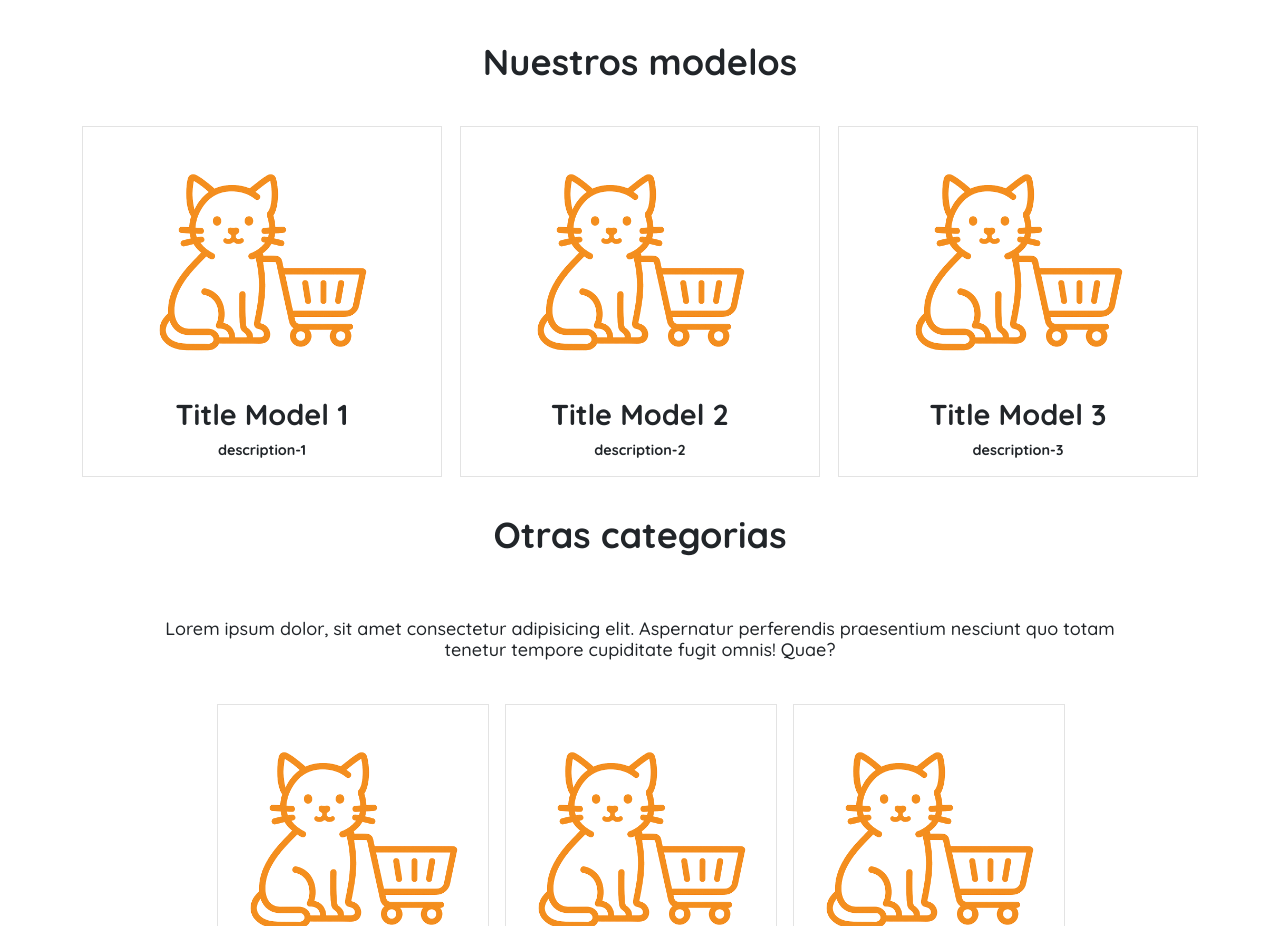
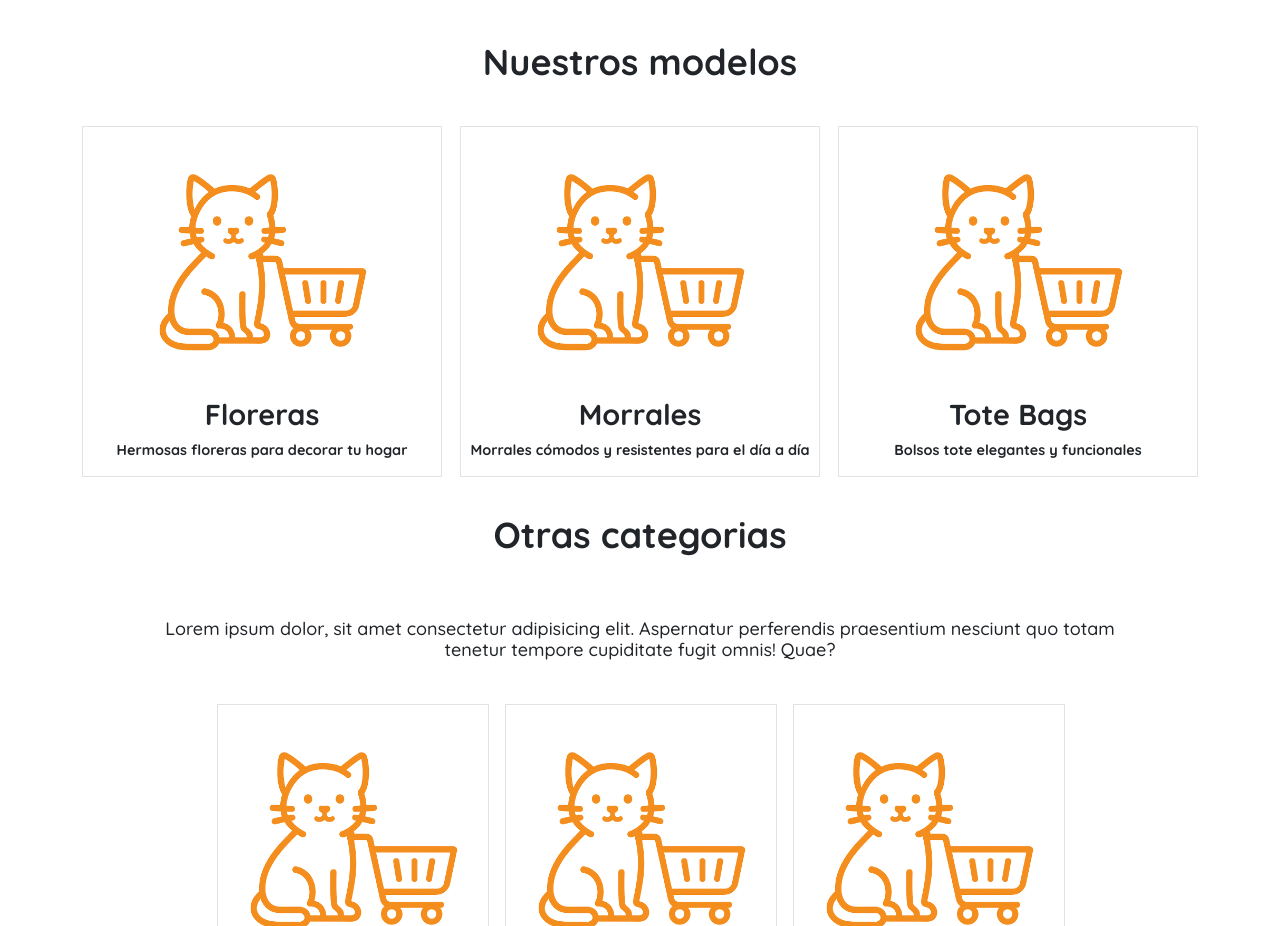
Before and after one commit to Luisezalazar/ProjectMarket-FrontReact, a React (Vite) app: page / in a window 1280 px wide. Shown: the part 880-1806 px from the top of the page. Built offline with nearby package versions, Linux system fonts and the light colour scheme.

Commit message:
products9

```diff
--- a/src/component/ModelProductCard.jsx
+++ b/src/component/ModelProductCard.jsx
@@ -1,29 +1,52 @@
+import { useNavigate } from "react-router-dom"
+
 export const ModelProductCard = () => {
+  const navigate = useNavigate();
+
+  const models = [
+    {
+      id: 1,
+      title: "Floreras",
+      description: "Hermosas floreras para decorar tu hogar",
+      category: "Florera",
+      image: "../../public/img/Miaurket.png"
+    },
+    {
+      id: 2,
+      title: "Morrales",
+      description: "Morrales cómodos y resistentes para el día a día",
+      category: "Morral",
+      image: "../../public/img/Miaurket.png"
+    },
+    {
+      id: 3,
+      title: "Tote Bags",
+      description: "Bolsos tote elegantes y funcionales",
+      category: "Tote",
+      image: "../../public/img/Miaurket.png"
+    }
+  ];
+
+  const handleModelClick = (category) => {
+    navigate(`/products?category=${encodeURIComponent(category)}`);
+  };
+
   return (
     <>
-        <div className="modelCard-container  ">
-          <img src="../../public/img/Miaurket.png" className="modelImg" alt="..." />
+      {models.map((model) => (
+        <div
+          key={model.id}
+          className="modelCard-container"
+          onClick={() => handleModelClick(model.category)}
+          style={{ cursor: 'pointer' }}
+        >
+          <img src={model.image} className="modelImg" alt={model.title} />
           <div className="modelCard-body">
-            <h2 className="modelCard-title"><strong>Title Model 1</strong></h2>
-            <p><strong>description-1</strong></p>
+            <h2 className="modelCard-title"><strong>{model.title}</strong></h2>
+            <p><strong>{model.description}</strong></p>
           </div>
         </div>
-
-        <div className="modelCard-container  ">
-          <img src="../../public/img/Miaurket.png" className="modelImg" alt="..." />
-          <div className="modelCard-body">
-            <h2 className="modelCard-title"><strong>Title Model 2</strong></h2>
-            <p><strong>description-2</strong></p>
-          </div>
-        </div>
-
-        <div className="modelCard-container  ">
-          <img src="../../public/img/Miaurket.png" className="modelImg" alt="..." />
-          <div className="modelCard-body">
-            <h2 className="modelCard-title"><strong>Title Model 3</strong></h2>
-            <p><strong>description-3</strong></p>
-          </div>
-        </div>
+      ))}
     </>
   )
 }
--- a/src/component/Navbar.jsx
+++ b/src/component/Navbar.jsx
@@ -1,11 +1,13 @@
 import ShoppingCart from '@mui/icons-material/ShoppingCart'
 import Badge from '@mui/material/Badge'
 import { useEffect, useRef } from 'react';
-import { NavLink } from 'react-router-dom'
+import { NavLink, useNavigate } from 'react-router-dom'
 import SearchIcon from '@mui/icons-material/Search';
+import category from '../component/category.json'
 
 export const Navbar = () => {
 
+    const navigate = useNavigate();
     const collapseRef = useRef(null);
 
     useEffect(() => {
@@ -21,6 +23,9 @@ export const Navbar = () => {
             window.bootstrap.Collapse.getInstance(collapseRef.current)?.hide();
         }
     };
+    const handleModelClick = (category) => {
+        navigate(`/products?category=${encodeURIComponent(category)}`);
+    }
 
     return (
         <nav className="navbar navbar-color navbar-expand-lg navbar-shadow">
@@ -69,10 +74,15 @@ export const Navbar = () => {
                                 <li><NavLink to="/products" className="dropdown-item" onClick={handleNavItemClick}>Ver todos los productos</NavLink></li>
                                 <li><hr className="dropdown-divider" /></li>
                                 <li><h6 className="dropdown-header">Categorías</h6></li>
-                                <li><a className="dropdown-item" href="#">Tabaqueras</a></li>
-                                <li><a className="dropdown-item" href="#">Morrales</a></li>
-                                <li><a className="dropdown-item" href="#">Totes</a></li>
-                                <li><a className="dropdown-item" href="#">Floreras</a></li>
+                                {category.map((c) =>(
+                                    <li
+                                    key={c.id}
+                                    onClick={()=>handleModelClick(c.category)}
+                                    style={{cursor:'pointer'}}
+                                    >
+                                        <a className='dropdown-item'>{c.name}</a>
+                                    </li>
+                                ))}
                             </ul>
                         </li>
 
--- a/src/component/ProductCard.jsx
+++ b/src/component/ProductCard.jsx
@@ -2,7 +2,7 @@ export const ProductCard = ({ product, onAddToCart, onViewProduct }) => {
   return (
     <div className="product-card">
       <div className="product-image">
-        <img src={product.img} alt={product.title} />
+        <img  onClick={() => onViewProduct(product)} src={product.img} style={{cursor:'pointer'}} alt={product.title} />
       </div>
 
       <div className="product-info">
@@ -20,12 +20,7 @@ export const ProductCard = ({ product, onAddToCart, onViewProduct }) => {
         >
           Añadir al Carrito
         </button>
-        <button
-          className="btn-view-product"
-          onClick={() => onViewProduct(product)}
-        >
-          Ver Producto
-        </button>
+
       </div>
     </div>
   );
--- /dev/null
+++ b/src/component/category.json
@@ -0,0 +1,22 @@
+[
+    {
+        "id": 1,
+        "name":"Floreras",
+        "category": "Florera"
+    },
+    {
+        "id": 2,
+        "name":"Tabaqueras",
+        "category": "Tabaquera"
+    },
+    {
+        "id": 3,
+        "name":"Morrales",
+        "category": "Morral"
+    },
+    {
+        "id": 4,
+        "name": "Totes",
+        "category": "Tote"
+    }
+]
--- a/src/pages/Home/Home.jsx
+++ b/src/pages/Home/Home.jsx
@@ -28,7 +28,7 @@ export const Home = () => {
       <h1 className="intro"><strong>Nuestros modelos</strong></h1>
       {/* Model Products*/}
       <section className="modelProducts">
-        <ModelProductCard />
+        <ModelProductCard/>
       </section>
 
       {/*Other models*/}
--- a/src/pages/Home/Products.jsx
+++ b/src/pages/Home/Products.jsx
@@ -1,13 +1,24 @@
-import { useState } from "react";
-import { useNavigate } from "react-router-dom";
+import { useState, useEffect } from "react";
+import { useNavigate, useLocation } from "react-router-dom";
 import { ProductCard } from "../../component/ProductCard";
 import { ProductSidebar } from "../../component/ProductSidebar";
 import img from "../../../public/img/Miaurket.png";
 
 export const Products = () => {
   const navigate = useNavigate();
+  const location = useLocation();
   const [searchTerm, setSearchTerm] = useState("");
   const [selectedCategory, setSelectedCategory] = useState("");
+
+  // Read param url
+  useEffect(() => {
+    const urlParams = new URLSearchParams(location.search);
+    const categoryFromUrl = urlParams.get('category');
+
+    if (categoryFromUrl) {
+      setSelectedCategory(categoryFromUrl);
+    }
+  }, [location.search]);
 
   const products = [
     {
@@ -192,7 +203,7 @@ export const Products = () => {
 
   const handleAddToCart = (product) => {
     console.log("Añadido al carrito:", product);
-    // Aquí implementarías la lógica del carrito
+    //Implement logic
   };
 
   const handleViewProduct = (product) => {
--- a/src/styles/style.css
+++ b/src/styles/style.css
@@ -1667,4 +1667,22 @@ duct Detail Page Styles */
         width: 35px;
         height: 35px;
     }
-}
+}/* Model
+ Cards Hover Effects */
+.modelCard-container {
+    transition: all 0.3s ease;
+    cursor: pointer;
+}
+
+.modelCard-container:hover {
+    transform: translateY(-5px);
+    box-shadow: 0 8px 25px rgba(0, 0, 0, 0.15);
+}
+
+.modelCard-container:hover .modelCard-title {
+    color: var(--navbar-color);
+}
+
+.modelCard-container:active {
+    transform: translateY(-2px);
+}
```
